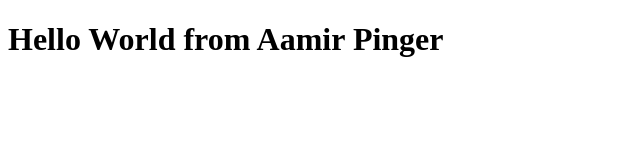
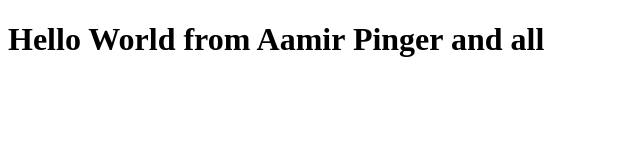
Before and after one commit to mahadhussaini/Bootcamp2020Sample, a plain HTML site: page index.html in a window 1280 px wide. Shown: the whole page, without its empty margins (0-640 px from the left). Drawn offline with Linux system fonts and the light colour scheme.

Commit message:
updated index.html

```diff
--- a/index.html
+++ b/index.html
@@ -7,6 +7,6 @@
     <title>Document</title>
 </head>
 <body>
-    <h1>Hello World from Aamir Pinger</h1>
+    <h1>Hello World from Aamir Pinger and all</h1>
 </body>
 </html>
```
